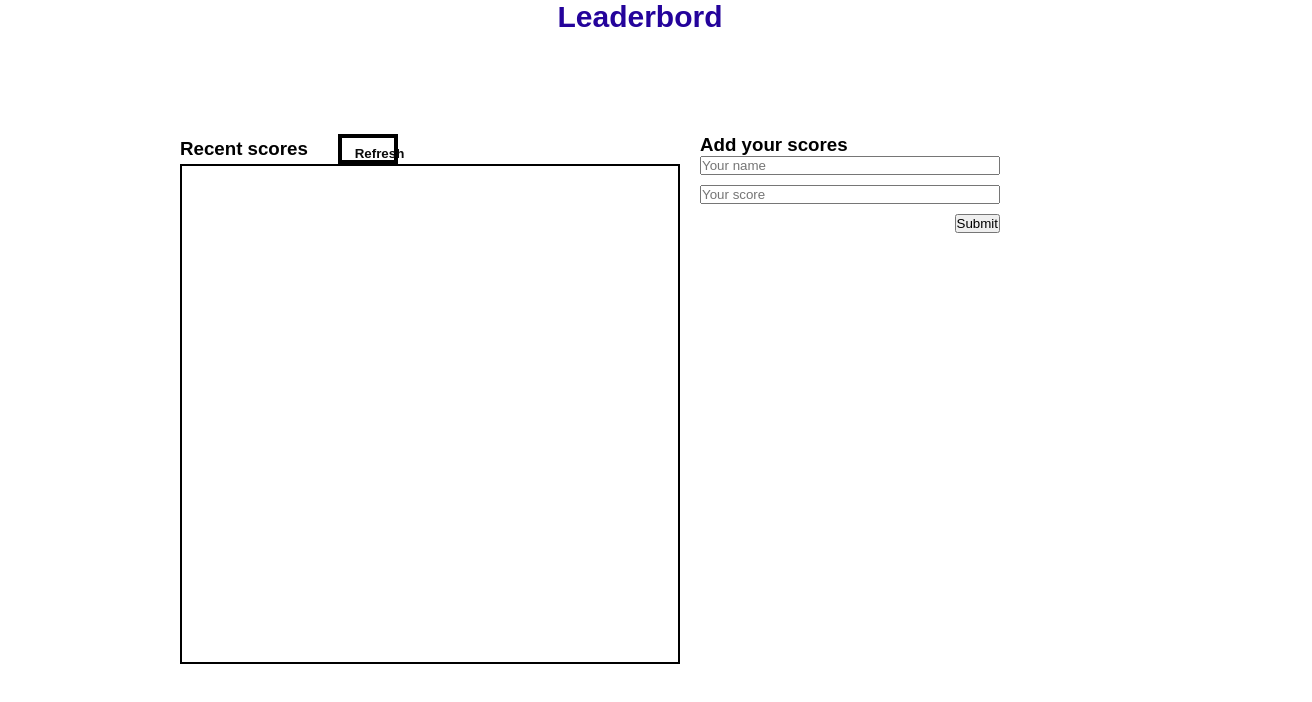
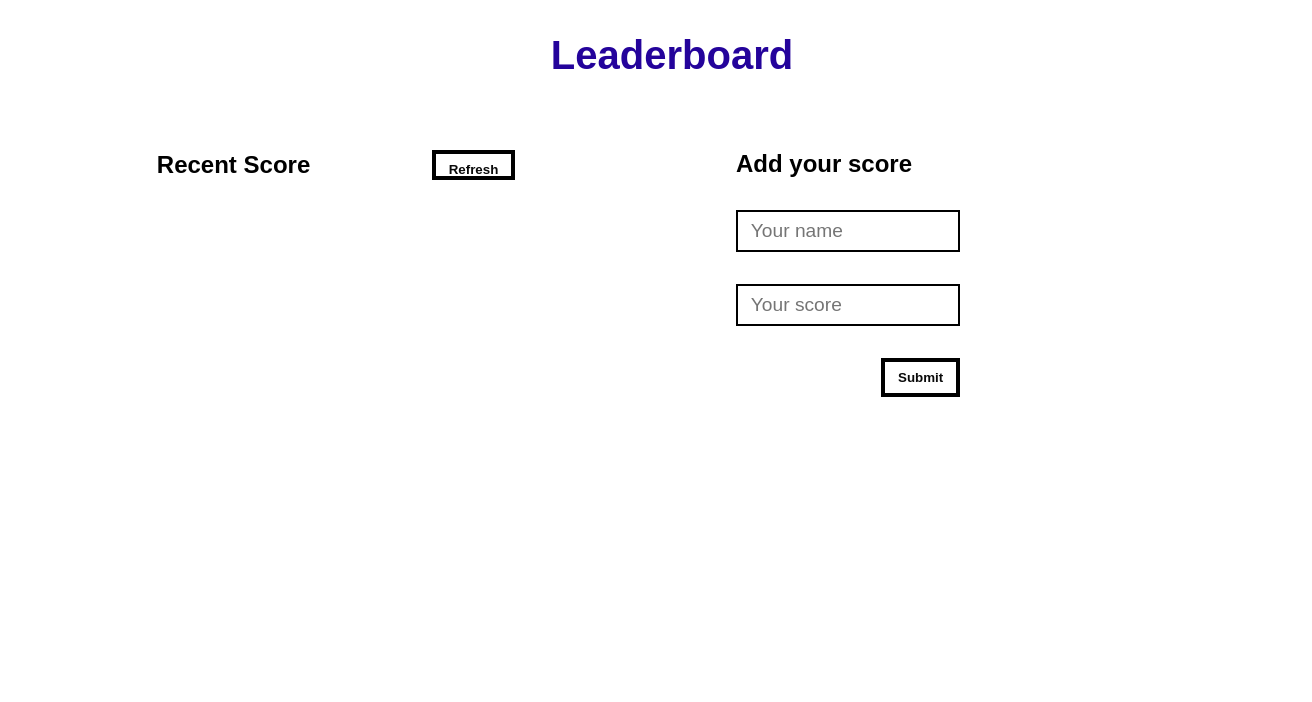
Before and after one commit to samuelmoiwa/Leaderboard, a website built with webpack: page dist/index.html in a window 1280 px wide. Shown: the whole page, 1312 px wide, since content can reach past the window. Built offline with nearby package versions, Linux system fonts and the light colour scheme.

Commit message:
update index.html /dist

```diff
--- a/dist/index.html
+++ b/dist/index.html
@@ -1,53 +1,42 @@
 <!DOCTYPE html>
-<html>
-  <head>
-      <meta charset="utf-8" />
-      <meta http-equiv='X-UA-Compatible' content='IE=edge'>
-      <meta name='viewport' content='width=device-width, initial-scale=1'>
-      <title>Webpack App</title>
-      <link rel='stylesheet' type='text/css' media='screen' href='./index.css'>
-  <script defer src="index.bundle.js"></script></head>
+<html lang="en">
 
-  <body>
+<head>
+  <meta charset='utf-8'>
+  <meta http-equiv='X-UA-Compatible' content='IE=edge'>
+  <meta name='viewport' content='width=device-width, initial-scale=1.0'>
+  <title>Leader Board</title>
+  <link rel="preconnect" href="https://fonts.googleapis.com">
+  <link rel="preconnect" href="https://fonts.gstatic.com" crossorigin>
+  <link rel="stylesheet" src="index.css">
+<script defer src="index.bundle.js"></script></head>
 
-    <section class="main_section">
-      <h1 class="awesome-text">
-        Leaderbord
-      </h1>
+<body>
+  <header>
+    <h1 class="heading">Leaderboard</h1>
+  </header>
 
-      <div class="container">
+  <main>
 
-        <div class="names_div">
+    <section class="space displayScore">
+      <div id="div_1">
+        <h2>Recent Score</h2>
+        <button type="button" class="refresh_btn">Refresh</button>
+      </div>
+      <div id="div_2">
+        <table class="table_item"></table>
+      </div>
+    </section>
 
-          <div class="refresh">
-            <h3 class="recent_scores">Recent scores</h3>
-            <button type="submit" class="refresh_btn">Refresh</button>
-          </div>
+    <section class="space inputScore">
+      <h2>Add your score</h2>
+      <input type="text" name="name" placeholder="Your name" class="score_input" id="leaderName" required>
+      <input type="number" name="score" placeholder="Your score" class="score_input" id="leaderScore" required>
+      <p><button type="submit" value="Submit" class="btn-submit">Submit</button></p>
+    </section>
 
-          <div class="names_list_main_div">
-            <div class="scoreLists">
-              <!-- books items    -->
-            </div>
-          </div>
-        </div>
+  </main>
 
-        <div class="input_value_main_div">
-
-          <h3>Add your scores</h3>
-
-          <div class="inputs_div">
-          <input class="inputVal" type="text" id="name" placeholder="Your name" value="">
-          <input class="inputVal" type="number" id="score" placeholder="Your score" value="">
-          <div class="add_btn_div">
-          <button type="submit" class="add_btn">Submit</button>
-          </div>
-
-        </div>
-
-      </div>
-
-    </section>
-      <script src="./index.js"></script>
-  </body>
+</body>
 
 </html>
```
